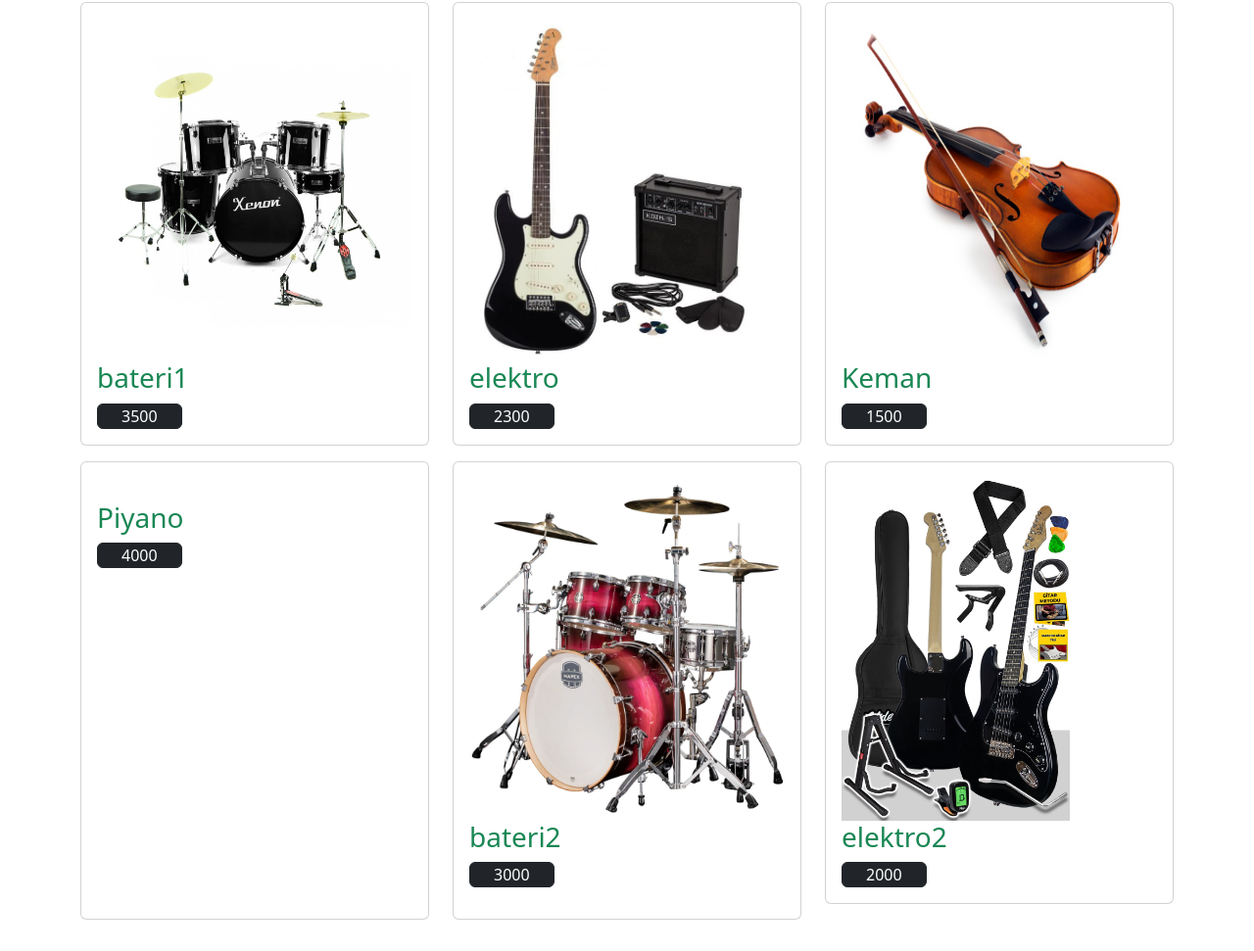
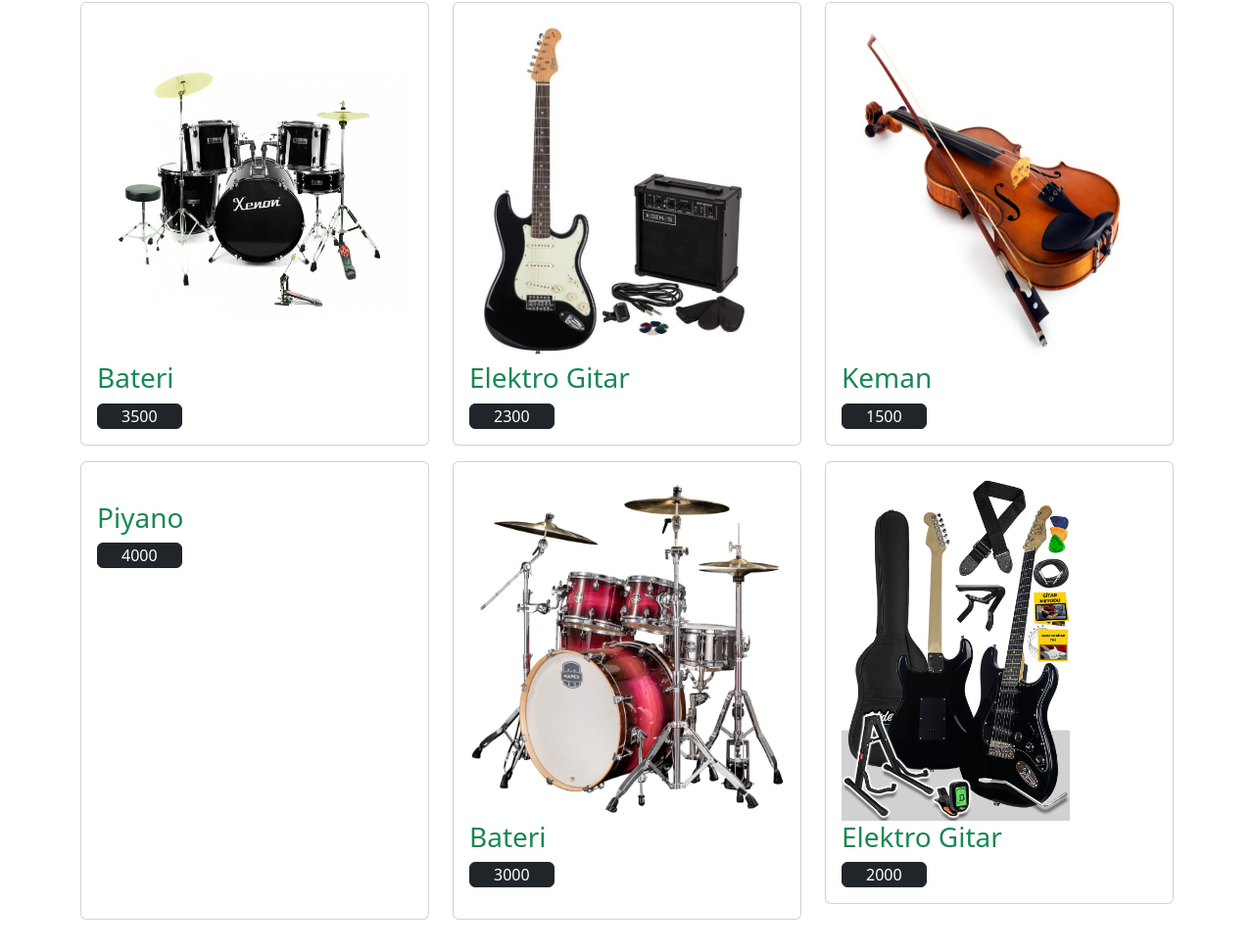
Before and after one commit to morniingstarrr/bootstrap-odev-1, a plain HTML site: page ürünlerimiz.html in a window 1280 px wide. Shown: the part 124-1095 px from the top of the page at 98% size. Drawn offline with nearby package versions, Linux system fonts and the light colour scheme.

Commit message:
Update ürünlerimiz.html

```diff
--- a/ürünlerimiz.html
+++ b/ürünlerimiz.html
@@ -38,7 +38,7 @@
                 <div class="card h-100">
                     <div class="card-body">
                         <img src="fotoğraflar/bateri1.jpg" class="img-fluid" style="height: 350px;" alt="">
-                        <h3 class="text-success">bateri1</h3>
+                        <h3 class="text-success">Bateri</h3>
                         <button class="btn btn-dark px-4 py-0">3500</button>
                     </div>
                 </div>
@@ -47,7 +47,7 @@
                 <div class="card h-100">
                     <div class="card-body">
                         <img src="fotoğraflar/elektro.webp" class="img-fluid" style="height: 350px;" alt="">
-                        <h3 class="text-success">elektro</h3>
+                        <h3 class="text-success">Elektro Gitar</h3>
                         <button class="btn btn-dark px-4 py-0">2300</button>
                     </div>
                 </div>
@@ -74,7 +74,7 @@
                 <div class="card h-100 mt-3">
                     <div class="card-body">
                         <img src="fotoğraflar/bateri2.webp" class="img-fluid" style="height: 350px;" alt="">
-                        <h3 class="text-success">bateri2</h3>
+                        <h3 class="text-success">Bateri</h3>
                         <button class="btn btn-dark px-4 py-0">3000</button>
                     </div>
                 </div>
@@ -83,7 +83,7 @@
                 <div class="card h-100 ">
                     <div class="card-body">
                         <img src="fotoğraflar/elektro2.png" class="img-fluid" style="height: 350px;" alt="">
-                        <h3 class="text-success">elektro2</h3>
+                        <h3 class="text-success">Elektro Gitar</h3>
                         <button class="btn btn-dark px-4 py-0">2000</button>
                     </div>
                 </div>
```
